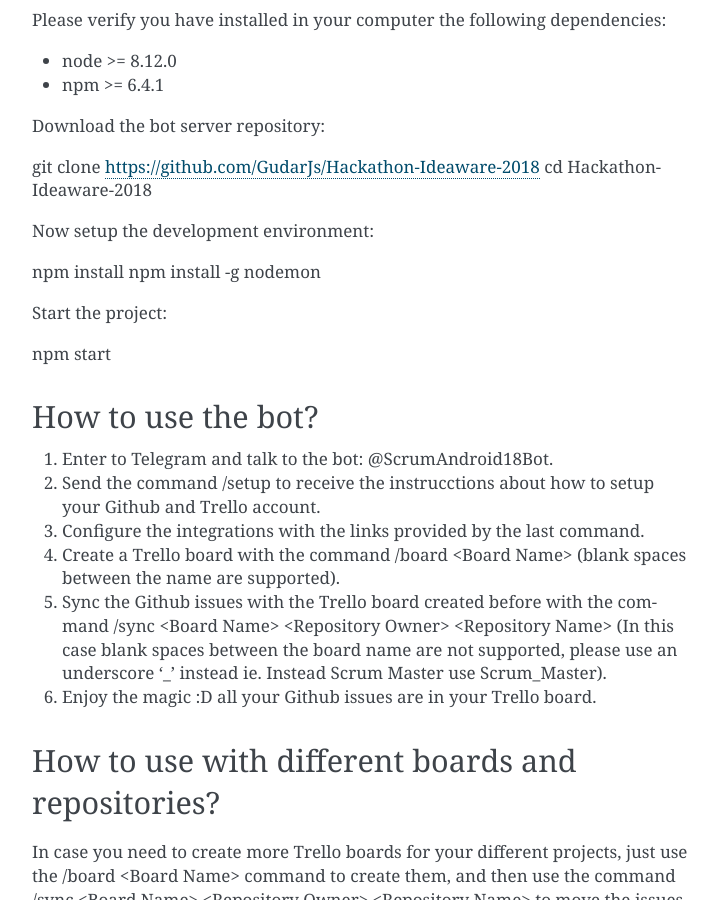
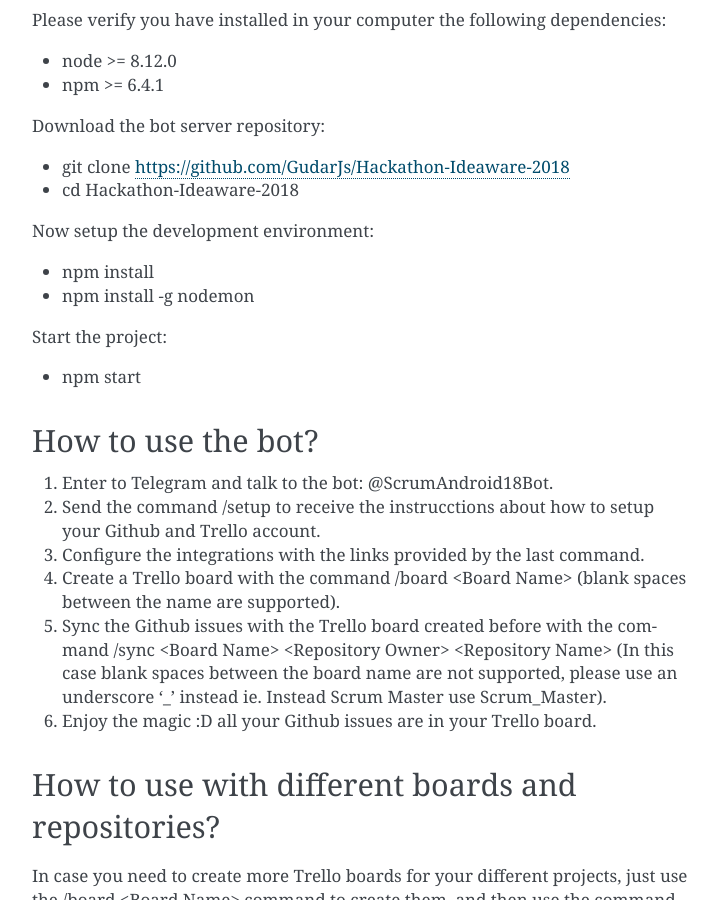
Before and after one commit to GudarJs/Hackathon-Ideaware-2018, a Sphinx documentation site: the page built from docs/index.rst, in a window 1280 px wide and 900 px high, scrolled down 750 px. Shown: the whole window, without its empty margins (388-1106 px from the left). Built offline with Sphinx 7.4.7, drawn with Linux system fonts in a browser that asks for light colours.

Commit message:
Fix docs format

```diff
--- a/docs/index.rst
+++ b/docs/index.rst
@@ -38,17 +38,17 @@
 
 Download the bot server repository:
 
-git clone https://github.com/GudarJs/Hackathon-Ideaware-2018
-cd Hackathon-Ideaware-2018
+- git clone https://github.com/GudarJs/Hackathon-Ideaware-2018
+- cd Hackathon-Ideaware-2018
 
 Now setup the development environment:
 
-npm install
-npm install -g nodemon
+- npm install
+- npm install -g nodemon
 
 Start the project:
 
-npm start
+- npm start
 
 How to use the bot?
 ---------------------
```
